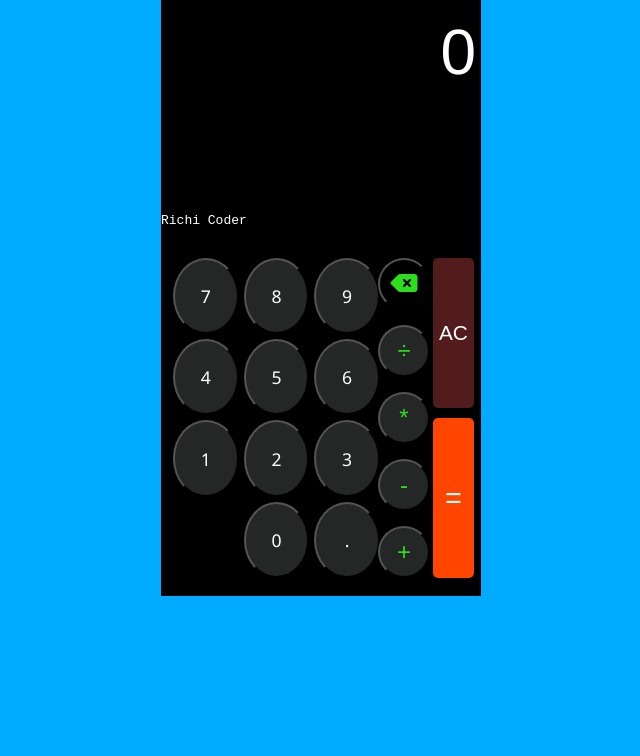
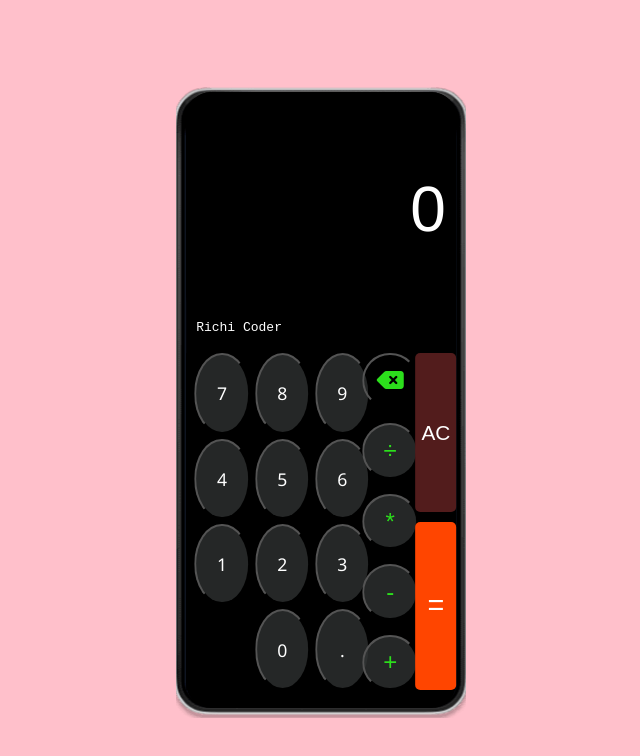
Before and after one commit to richi-coder/React-Calculator, a React (Vite) app: page / in a window 1280 px wide. Shown: the top 756 px of the page, without its empty margins (319-959 px from the left). Built offline with nearby package versions, Linux system fonts and the light colour scheme.

Commit message:
improving aesthetics for my portfolio project

```diff
--- a/index.html
+++ b/index.html
@@ -7,11 +7,10 @@
   <title>richiCalc - richiCoder</title>
   <link rel="stylesheet" href="https://cdnjs.cloudflare.com/ajax/libs/font-awesome/6.2.1/css/all.min.css">
   <script src="https://richi-coder.github.io/richicoder-logo-cdn/richiCoder_script.js"></script>
-
+  <script type="module" src="./src/Main.jsx"></script>
 </head>
 <body>
   <div id="root"></div>
-  <script type="module" src="./src/Main.jsx"></script>
   <script src="https://cdn.freecodecamp.org/testable-projects-fcc/v1/bundle.js"></script>
 </body>
 </html>
--- a/src/App.jsx
+++ b/src/App.jsx
@@ -1,4 +1,4 @@
-import './style.css';
+
 import { useRef, useState } from 'react';
 import { Number } from "./Number"
 import { Display } from "./Display"
@@ -13,13 +13,23 @@ export default function App() {
 
   function handleEnter(e) { // For numbers and point
     const { target } = e;
+    // Maximum input length
+    if ((displayRef.current.innerHTML + e.target.value).length >= 9) {
+      return
+    }
     // Avoid entering multiple zeros at first
     if (/^0{2,}/.test(displayRef.current.innerHTML + target.value)) {
       memoryRef.current.innerHTML = 0;
       return
     }
     // Avoiding multiple points
-    if (/\.\d+\./g.test(memoryRef.current.innerHTML + target.value) || memoryRef.current.innerHTML[memoryRef.current.innerHTML.length - 1] === '.' && target.value === '.') return
+    if (/\.\d+\./g.test(memoryRef.current.innerHTML + target.value) || memoryRef.current.innerHTML[memoryRef.current.innerHTML.length - 1] === '.' && target.value === '.') {
+      return
+    } else if (e.target.value === '.') {
+      displayRef.current.innerHTML+= '.';
+      memoryRef.current.innerHTML+= '.';
+      return
+    }
 
     // If equals symbol is present in the memory expression
     if (/=/.test(memoryRef.current.innerHTML)) {
@@ -35,9 +45,29 @@ export default function App() {
       displayRef.current.innerHTML = /\+$|\-$|\*$|\/$/.test(displayRef.current.innerHTML) ? target.value : displayRef.current.innerHTML + target.value
 
     }
+    memoryRef.current.scrollTo({
+      behavior: 'smooth',
+      left: 1000
+    })
   }
 
   function operator(o) {
+    // Case delete operator
+    if (o === 'delete') {
+      // Case only 1 char at display and memory having only ''
+      if (displayRef.current.innerHTML.length === 1 && memoryRef.current.innerHTML == '') {
+        displayRef.current.innerHTML = 0;
+        memoryRef.current.innerHTML = '';
+      } else { // Case length more than 1
+        memoryRef.current.innerHTML = memoryRef.current.innerHTML.slice(0, memoryRef.current.innerHTML.length - 1)
+        if (!/\D/.test(displayRef.current.innerHTML)) {
+          displayRef.current.innerHTML = displayRef.current.innerHTML.slice(0, displayRef.current.innerHTML.length - 1)
+        } else {
+          displayRef.current.innerHTML = memoryRef.current.innerHTML;
+        }
+      }
+      return
+    }
 
     // If = in the expression when entering operator, substitutes equales by the operator to continue calc
     if (/=/.test(memoryRef.current.innerHTML)) {
@@ -93,13 +123,17 @@ export default function App() {
         displayRef.current.innerHTML = resultantExpression.match(/-{0,}\d+$|-{0,}\d+\.\d+$/)[0];
       }
     }
+    memoryRef.current.scrollTo({
+      behavior: 'smooth',
+      left: 1000
+    })
   }
 
   return (
     <div className="calculator">
       <Display memoryRef={memoryRef} displayRef={displayRef} />
       <div className="display-message">
-        <div id="myId">Richi Coder</div>
+        <div id="myId" style={{marginLeft: '10px'}}>Richi Coder</div>
       </div>
       <br />
       <div className="buttons">
--- /dev/null
+++ b/src/Device.jsx
@@ -0,0 +1,9 @@
+import './style.css';
+
+function Device({children}) {
+  return (
+    <div id='device'>{children}</div>
+  )
+}
+
+export default Device
--- a/src/Display.jsx
+++ b/src/Display.jsx
@@ -2,7 +2,6 @@ import { useEffect } from "react";
 
 // Component to show calculator DISPLAY (two things: the current value being entered and the expression that is formed when entering values)
 export const Display = ({memoryRef, displayRef }) => {
-
   // Initializing state using useRef once Display component in mounted
   useEffect(() => {
     memoryRef.current.innerHTML = '';
--- a/src/Main.jsx
+++ b/src/Main.jsx
@@ -1,12 +1,13 @@
 import React, { StrictMode } from 'react';
 import { createRoot } from 'react-dom/client';
 import App from './App';
+import Device from './Device';
 
 const rootElement = document.getElementById('root');
 const root = createRoot(rootElement);
 
 root.render(
-  <StrictMode>
+  <Device>
     <App />
-  </StrictMode>
+  </Device>
 );
--- a/src/calculation.js
+++ b/src/calculation.js
@@ -42,9 +42,9 @@ export function calculation(memory) {
             str = str.match(/([\+|\-]{0,1}\d+\.\d+|[\+|\-]{0,1}\d+)/g)
                             .map(x => parseFloat(x))
                             .reduce((e,acum) => e + acum, 0)
-                            .toFixed(10);
+                            .toFixed(4);
         // }
-const result = /\.0{10}$/.test(str) ? parseInt(str.toString()) : /0+$/.test(str) ? str.replace(/0+$/,'') : str;
+const result = /\.0{4}$/.test(str) ? parseInt(str.toString()) : /0+$/.test(str) ? str.replace(/0+$/,'') : str;
 
 console.log('FINAAL', result, initialExpression + result);
   //----------------------------
--- a/src/style.css
+++ b/src/style.css
@@ -17,20 +17,41 @@ body {
 }
 
 #root {
-  padding: 0;
+  position: fixed;
+  top: 50%;
+  left: 50%;
+  transform: translate(-50%,-50%);
+  background-color: pink;
   display: flex;
+  flex-direction: column;
   align-items: center;
   justify-content: center;
   width: 100%;
   height: 100%;
 }
 
+#device {
+  width: 100%;
+  height: 100%;
+  position: relative;
+  background: url('/device.png');
+  background-repeat: no-repeat;
+  background-position-x: 50%;
+  background-position-y: 25%;
+  background-size:auto;
+  position: relative;
+}
+
 .calculator {
-  width: 100%;
-  padding: 0;
-  margin: 0;
+  width: 500px;
+  height: 100%;
   background-color: black;
-  aspect-ratio: 9 / 15;
+  position: absolute;
+  top: 50%;
+  left: 50%;
+  transform: translate(-50%,-50%);
+  display: flex;
+  flex-direction: column;
 }
 
 .screen {
@@ -42,8 +63,10 @@ body {
   height: 40%;
   background-color: black;
   margin: 0;
-  padding: 15px 5px 0;
+  padding: 30px 10px 10px 10px;
   font-family: 'Franklin Gothic Medium', 'Arial Narrow', Arial, sans-serif;
+  border-radius: 25px;
+  overflow: hidden;
 }
 
 #actual {
@@ -51,6 +74,10 @@ body {
   margin: 0;
   padding: 0;
   color: rgba(255,255,255,.75);
+  width: 100%;
+  height: 50px;
+  text-align: end;
+  overflow: auto;
 }
 
 #display {
@@ -58,6 +85,10 @@ body {
   margin: 0;
   padding: 0;
   color: rgb(255,255,255);
+  width: 100%;
+  text-align: end;
+  flex-grow: 1;
+  word-wrap: break-word;
 }
 
 .buttons {
@@ -136,13 +167,6 @@ body {
   font-family: monospace;
 }
 
-.display-message {
-  width: 100%;
-  margin: 0;
-  background-color: black;
-  height: 5%;
-}
-
 .c-equals {
   display: grid;
   gap: 10px;
@@ -169,11 +193,38 @@ body {
   font-size: 1.3em;
 }
 
-@media only screen and (min-width: 500px) {
+@media only screen and (min-aspect-ratio: 9 / 14) {
   body {
     background: #00AAFF;
   }
+  #root {
+    width: 100%;
+    height: 100%;
+  }
+  #device {
+    width: 290px;
+    height: 635px;
+  }
   .calculator {
-    width: 25%;
+    width: 93%;
+    height: 97%;
+    border-radius: 25px;
   }
 }
+
+/* width */
+::-webkit-scrollbar {
+  width: 0.5px;
+}
+
+/* Track */
+::-webkit-scrollbar-track {
+  box-shadow: inset 0 0 1px grey;
+  border-radius: 1px;
+}
+
+/* Handle */
+::-webkit-scrollbar-thumb {
+  background: gray;
+  border-radius: 10px;
+}
```
Also changed, not shown: public/device.png (added).
